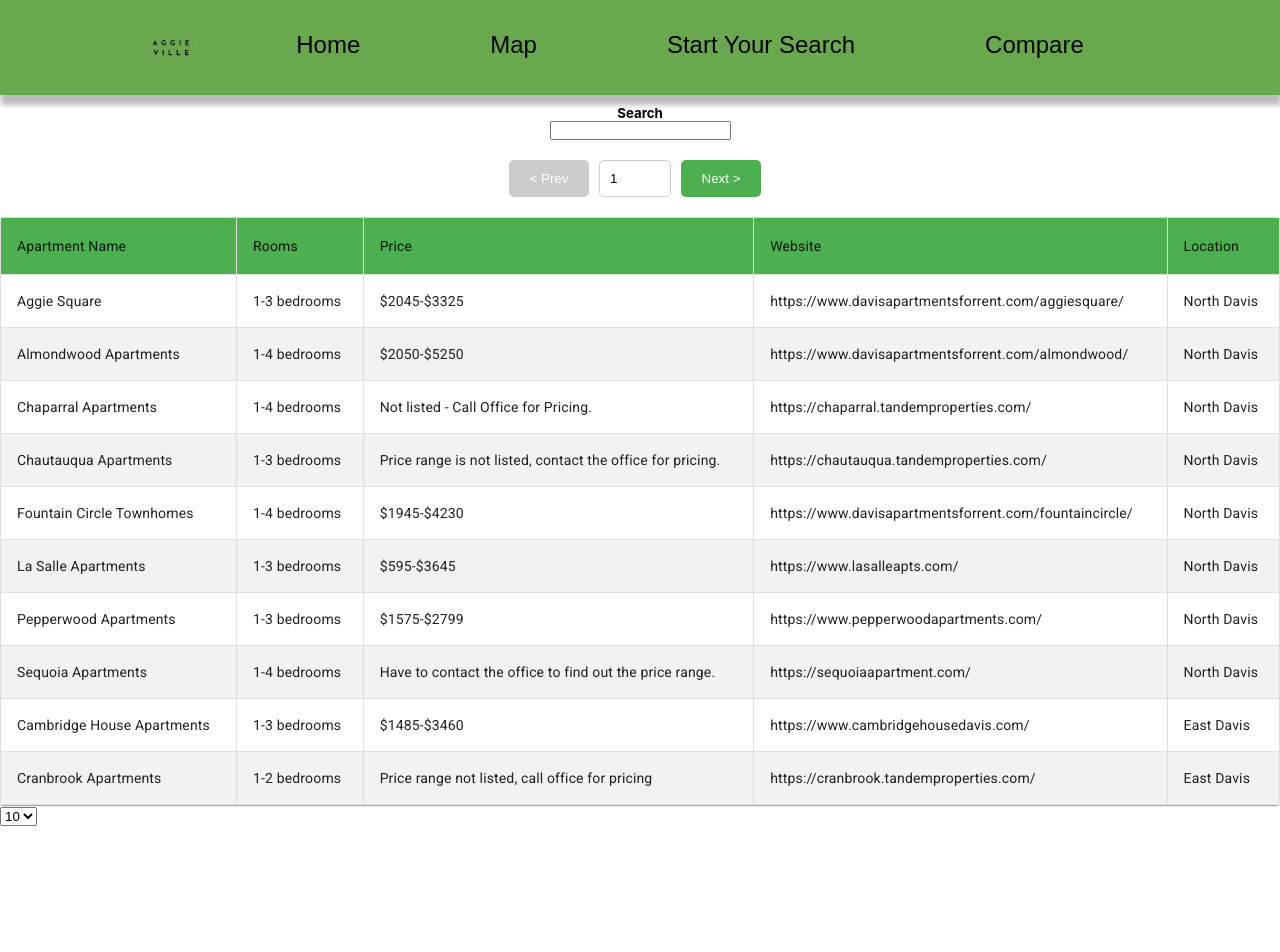
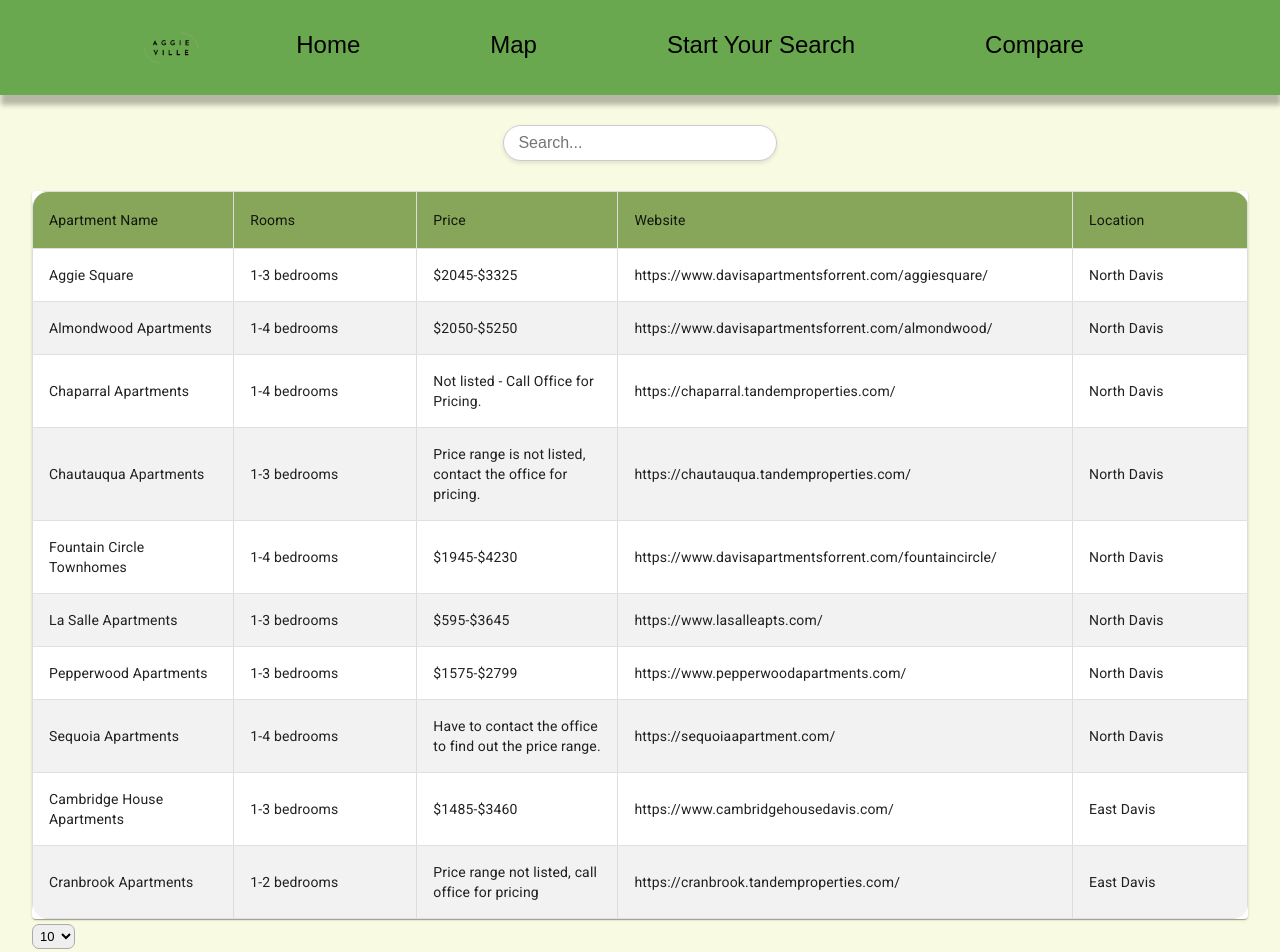
Before and after one commit to alexqise/AggieVille, a React (Create React App) app: page /start-your-search in a window 1280 px wide. Shown: the top 952 px of the page. Before the commit the page ends 826 px from the top, so only its background shows below. Built offline with nearby package versions, Linux system fonts and the light colour scheme.

Commit message:
Stylistic updates on compare and search pages

```diff
--- a/src/components/table.css
+++ b/src/components/table.css
@@ -1,8 +1,25 @@
 .search {
-  display:flex;
-  flex-direction: column;
-  margin: 10px;
-  align-items: center;
+  margin-top: 30px;
+  margin-bottom: 30px;
+  text-align: left;
+  width: 20vw;
+  padding: 8px;
+  font-size: 16px;
+  text-align: center;
+  border: 1px solid #ccc;
+  border-radius: 30px;
+  outline: none;
+  box-shadow: rgba(0, 0, 0, 0.08) 0px 2px 4px 0px inset;
+  font-family: Montserrat, sans-serif;
+  background-color: white;
+  box-shadow: rgba(0, 0, 0, 0.1) 0px 2px 4px 0px;
+}
+.search input{
+  border: none;
+  outline: none;
+  font-size: 16px;
+  width: 19vw;
+  font-family: Montserrat, sans-serif;
 }
 
 /* Styles for the container div */
@@ -17,10 +34,11 @@
 .button-container button {
   width: 80px;
   padding: 10px 20px;
-  background-color: #4caf50;
+  background-color: rgba(89, 132, 26, 0.719);
   color: white;
+  font-family: Montserrat, sans-serif;
   border: none;
-  border-radius: 5px;
+  border-radius: 10px;
   margin-right: 10px;
   cursor: pointer;
 }
@@ -33,11 +51,13 @@
 
 /* Styles for the input field */
 .button-container input {
+  text-align: center;
   padding: 10px;
   border: 1px solid #ccc;
-  border-radius: 5px;
+  border-radius: 10px;
   margin-right: 10px;
   width: 50px; /* Adjust width as needed */
+  font-family: Montserrat, sans-serif;
 }
 
 /* Styles for the input field when disabled */
@@ -48,9 +68,12 @@
 
 
 table {
-    font-family: "Trebuchet MS", Arial, Helvetica, sans-serif;
-    border-collapse: collapse;
+    font-family: Montserrat, sans-serif;
+    border-collapse: separate;
+    border-spacing: 0;
     width: 80%;
+    border-radius: 15px;
+    overflow: hidden;
   }
 
  table td,
@@ -58,6 +81,22 @@ table {
     border: 1px solid #ddd;
     padding: 8px;
     text-align: center;
+  }
+  /* Style for the rounded corners of the first and last row's first and last cells */
+  table tr:first-child th:first-child {
+    border-top-left-radius: 15px;
+  }
+
+  table tr:first-child th:last-child {
+    border-top-right-radius: 15px;
+  }
+
+  table tr:last-child td:first-child {
+    border-bottom-left-radius: 15px;
+  }
+
+  table tr:last-child td:last-child {
+    border-bottom-right-radius: 15px;
   }
 
   table tr:nth-child(even) {
@@ -73,7 +112,33 @@ table {
     padding-top: 12px;
     padding-bottom: 12px;
     text-align: center;
-    background-color: #4caf50;
+    background-color: rgba(89, 132, 26, 0.719);
     color: white;
     cursor: pointer;
+    width: 80vw;
   }
+
+  .table-container{
+    display: flex;
+    flex-direction: column;
+    align-items: center;
+    justify-content: center;
+    margin-left: auto;
+    margin-right: auto;
+    width: 95vw;
+  }
+  .pagintation-and-table{
+    background-color: #f9fae2;
+  }
+
+  .pagination-selector {
+    margin-top: 5px;
+    margin-right: 20px;
+  }
+  .pagination-selector select{
+    border: 1px solid #adaaaa;
+    border-radius: 7px;
+    padding: 3px;
+    font-size: 13px;
+    font-family: Montserrat, sans-serif;
+  }
--- a/src/components/table.js
+++ b/src/components/table.js
@@ -109,18 +109,12 @@ export default function CustomTable() {
     // if (isLoading) {
     //     return <div>Loading...</div>;
     // }
-    return <div>
+    return <div className="table-container">
         {/* Adds a search bar that globally filters */}
         <div className="search">
-            <h5>Search</h5>
-            <input type='text' value = { filtering } onChange={ e => setFiltering(e.target.value)}></input>
+            <input type='text' placeholder='Search...' value = { filtering } onChange={ e => setFiltering(e.target.value)}></input>
         </div>
-        {/* Buttons for jumping to page and also */}
-        <div className="button-container">
-            <button onClick ={()=> tableInstance.previousPage()} disabled={!tableInstance.getCanPreviousPage()}>&lt; Prev</button>
-            <input type='number' value= {tableInstance.options.state.pagination.pageIndex+1} onChange={ e => tableInstance.setPageIndex(e.target.value)}></input>
-            <button onClick ={()=> tableInstance.nextPage()} disabled={!tableInstance.getCanNextPage()}>Next &gt;</button>
-        </div>
+        <div className='pagination-and-table'>
             <TableContainer component={Paper}>
             <Table sx={{minWidth:650}} aria-label="simple table">
                 <TableHead>
@@ -156,10 +150,11 @@ export default function CustomTable() {
                 </TableBody>
             </Table>
             </TableContainer>
+            <div className='pagination-selector'>
                 {/* Add pagination */}
                 <select value={tableInstance.options.state.pagination.pageSize}
                 onChange={(e=> tableInstance.setPageSize(e.target.value))}>
-            {[10,25,50].map(pageSizeElement => {
+                    {[10,20,30,40].map(pageSizeElement => {
                         return (<option key={pageSizeElement} value={pageSizeElement}>
                             {pageSizeElement}
                             </option>
@@ -167,4 +162,12 @@ export default function CustomTable() {
                     })}
                 </select>
             </div>
+        </div>
+        {/* Buttons for jumping to page and also */}
+        <div className="button-container">
+            <button onClick ={()=> tableInstance.previousPage()} disabled={!tableInstance.getCanPreviousPage()}>&lt; Prev</button>
+            <input type='number' value= {tableInstance.options.state.pagination.pageIndex+1} onChange={ e => tableInstance.setPageIndex(e.target.value)}></input>
+            <button onClick ={()=> tableInstance.nextPage()} disabled={!tableInstance.getCanNextPage()}>Next &gt;</button>
+        </div>
+    </div>
 }
--- a/src/pages/Compare.css
+++ b/src/pages/Compare.css
@@ -1,10 +1,12 @@
+body {
+  background-color: #f9fae2;
+}
 .container {
   display: flex;
   flex-direction: column;
   align-items: center;
   position: relative;
   justify-content: center;
-  padding: 10px;
   margin-left: auto;
   margin-right: auto;
   width: 90vw;
@@ -14,37 +16,40 @@
 .search-bar {
   margin-top: 30px;
   text-align: left;
-  width: 30vw;
+  width: 20vw;
   padding: 8px;
-  font-size: 16px;
   text-align: center;
   border: 1px solid #ccc;
   border-radius: 30px;
   outline: none;
-  box-shadow: rgba(0, 0, 0, 0.06) 0px 2px 4px 0px inset;
+  box-shadow: rgba(0, 0, 0, 0.08) 0px 2px 4px 0px inset;
+  background-color: white;
+  box-shadow: rgba(0, 0, 0, 0.1) 0px 2px 4px 0px;
+  font-family: Montserrat, sans-serif;
 }
 
 .search-bar input{
   border: none;
   outline: none;
-  font-size: 16px;
-  width: 29vw;
+  width: 19vw;
+  background-color: white;
+  font-family: Montserrat, sans-serif;
 }
 
 .apartment-list ul {
     position: absolute;
     justify-content: center;
-    /* top: 100%; */
     left: 30vw;
     width: 31vw;
     padding: 0;
     margin: 0;
     list-style-type: none;
-    background-color: #fff;
-    /* max-height: 200px; */
+    background-color: white;
+    max-height: 400px;
     overflow-y: auto;
     border-radius: 0 0 4px 4px;
-    box-shadow: rgba(0, 0, 0, 0.15) 0px 5px 15px 0px;
+    box-shadow: rgba(0, 0, 0, 0.2) 0px 5px 15px 0px;
+    font-family: Montserrat, sans-serif;
     z-index: 80;
 }
 
@@ -77,14 +82,17 @@
 .selected-apartment {
   position: relative;
   border: 1px solid #ccc;
-  margin-top:40px;
+  margin-top: 25px;
+  margin-bottom: 30px;
   margin-left: 10px;
   padding: 10px;
-  width: 40vw;
+  width: 35vw;
   /* height: 60vh; */
-  overflow-y: auto;
+  /* overflow-y: auto; */
   border-radius: 10px 10px 10px 10px;
   box-shadow: rgba(50, 50, 93, 0.25) 0px 2px 5px -1px, rgba(0, 0, 0, 0.3) 0px 1px 3px -1px;
+  background-color: rgb(249, 246, 241);
+  font-family: Montserrat, sans-serif;
 }
 
 .selected-apartment img{
@@ -106,7 +114,7 @@
 }
 
 .remove-button:hover {
-  color: rgba(21, 196, 73, 0.425);
+  color: rgba(132, 195, 38, 0.719);
 }
 
 .selected-apartment h2 {
--- a/src/pages/Compare.js
+++ b/src/pages/Compare.js
@@ -51,7 +51,7 @@ export default function Compare() {
     return (
         <div className="container">
             <div className="search-bar" ref={searchRef}>
-                    <input type="text" placeholder="Start Your Search..." value={searchTerm} onChange={handleSearch} />
+                    <input type="text" placeholder="Search..." value={searchTerm} onChange={handleSearch} />
             </div>
             {searchTerm !== '' && (
                 <div className="apartment-list">
```
Lines whose indentation alone changed are shown as unchanged.
